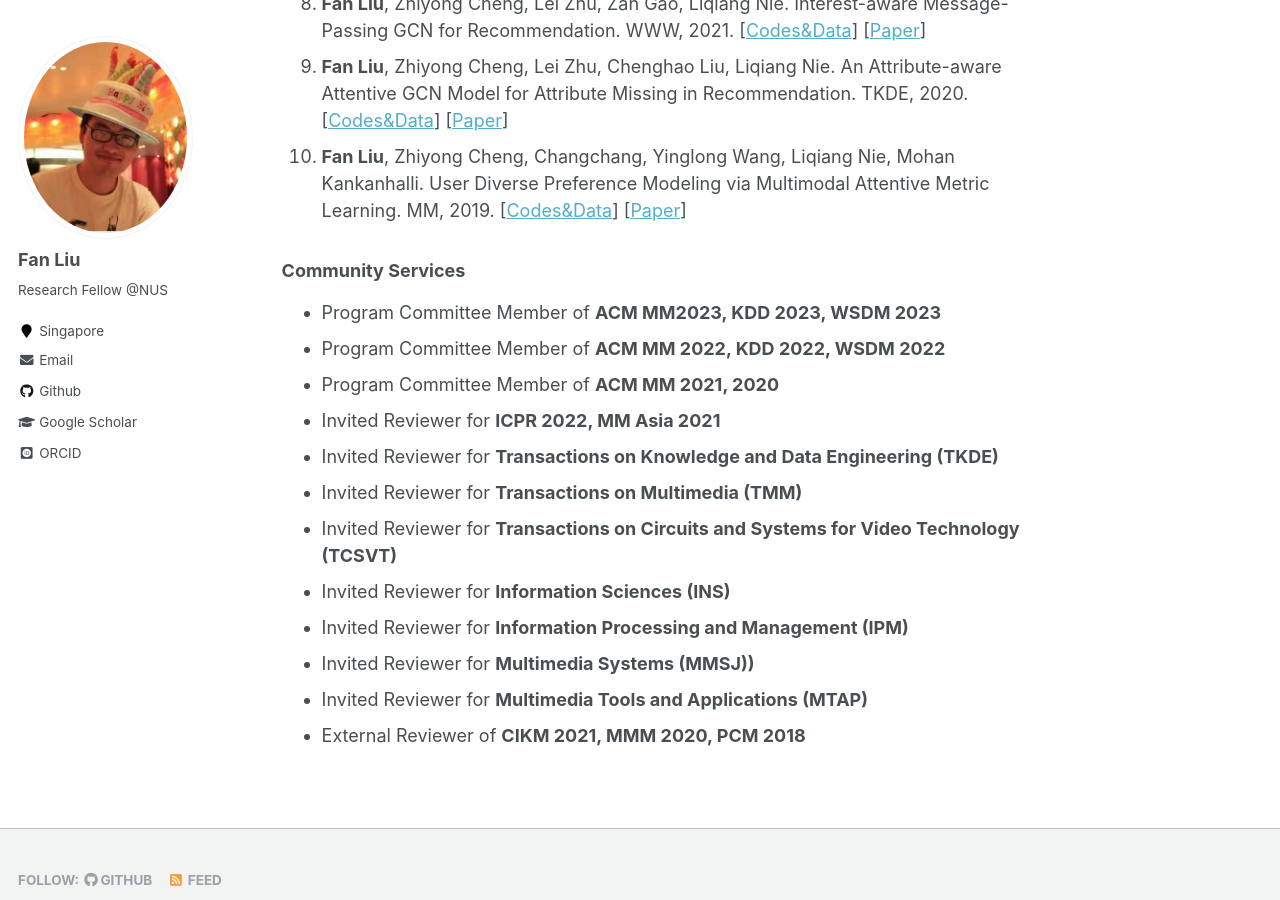
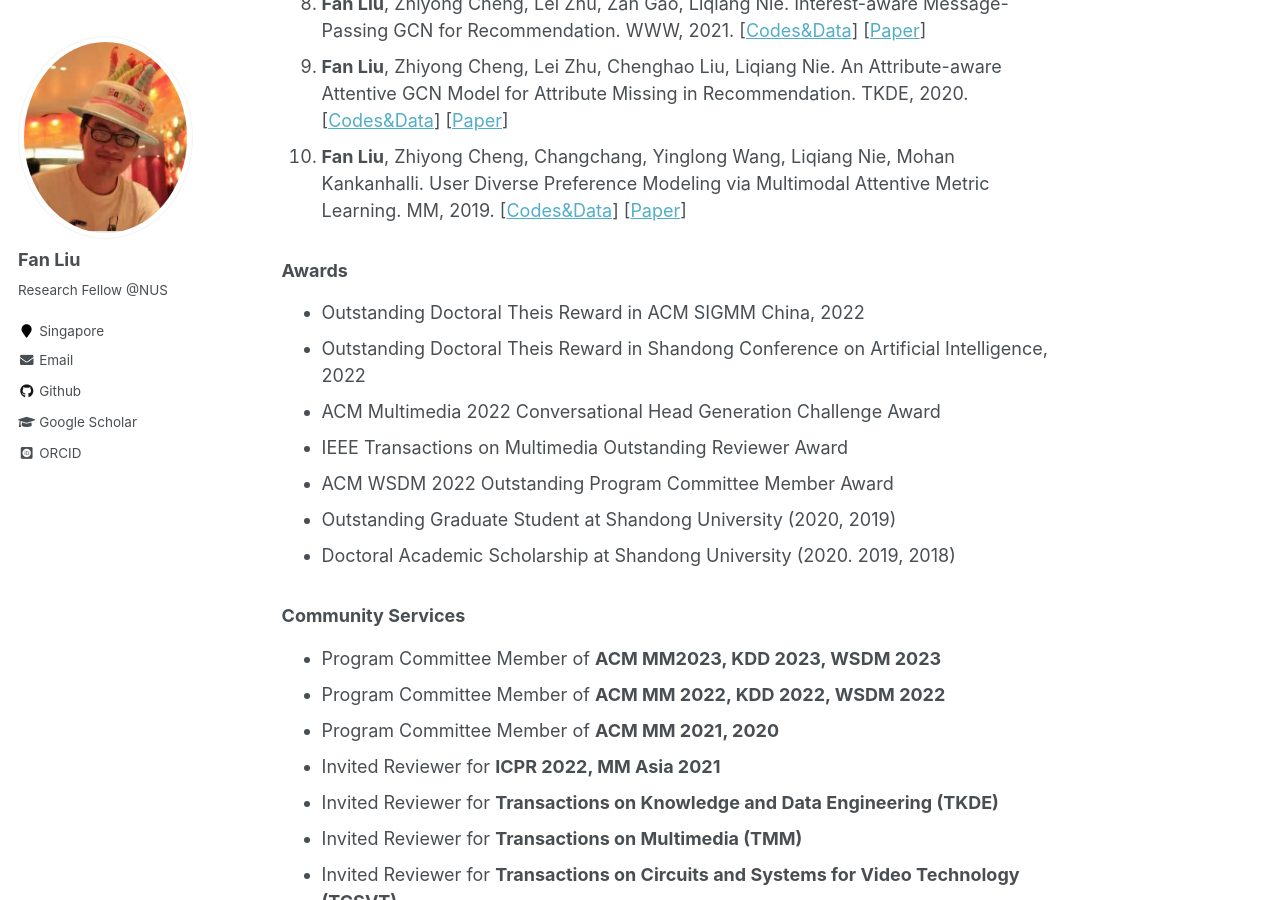
Before and after one commit to liufancs/liufancs.github.io, a Jekyll site: the page built from _pages/about.md, in a window 1280 px wide and 900 px high, scrolled down 1803 px. Built offline with Jekyll 4.4.1, drawn with Linux system fonts in a browser that asks for light colours; some web fonts are replaced.

Commit message:
Update about.md

```diff
--- a/_pages/about.md
+++ b/_pages/about.md
@@ -43,6 +43,17 @@ Recommendation. MM, 2023. [[Codes&Data](https://github.com/HuilinChenJN/SGFD)]
 9. **Fan Liu**, Zhiyong Cheng, Lei Zhu, Chenghao Liu, Liqiang Nie. An Attribute-aware Attentive GCN Model for Attribute Missing in Recommendation. TKDE, 2020. [[Codes&Data](https://github.com/liufancs/a2_gcn)] [[Paper](https://ieeexplore.ieee.org/document/9272360)]
 10. **Fan Liu**, Zhiyong Cheng, Changchang, Yinglong Wang, Liqiang Nie, Mohan Kankanhalli. User Diverse Preference Modeling via Multimodal Attentive Metric Learning. MM, 2019. [[Codes&Data](https://github.com/liufancs/MAML)] [[Paper](https://arxiv.org/abs/1908.07738)]
 
+### Awards
+* Outstanding Doctoral Theis Reward in ACM SIGMM China, 2022
+* Outstanding Doctoral Theis Reward in Shandong Conference on Artificial Intelligence, 2022
+* ACM Multimedia 2022 Conversational Head Generation Challenge Award
+* IEEE Transactions on Multimedia Outstanding Reviewer Award
+* ACM WSDM 2022 Outstanding Program Committee Member Award
+* Outstanding Graduate Student at Shandong University (2020, 2019)
+* Doctoral Academic Scholarship at Shandong University (2020. 2019, 2018)
+
+
+
 
 ### Community Services
 * Program Committee Member of **ACM MM2023, KDD 2023, WSDM 2023**
```
